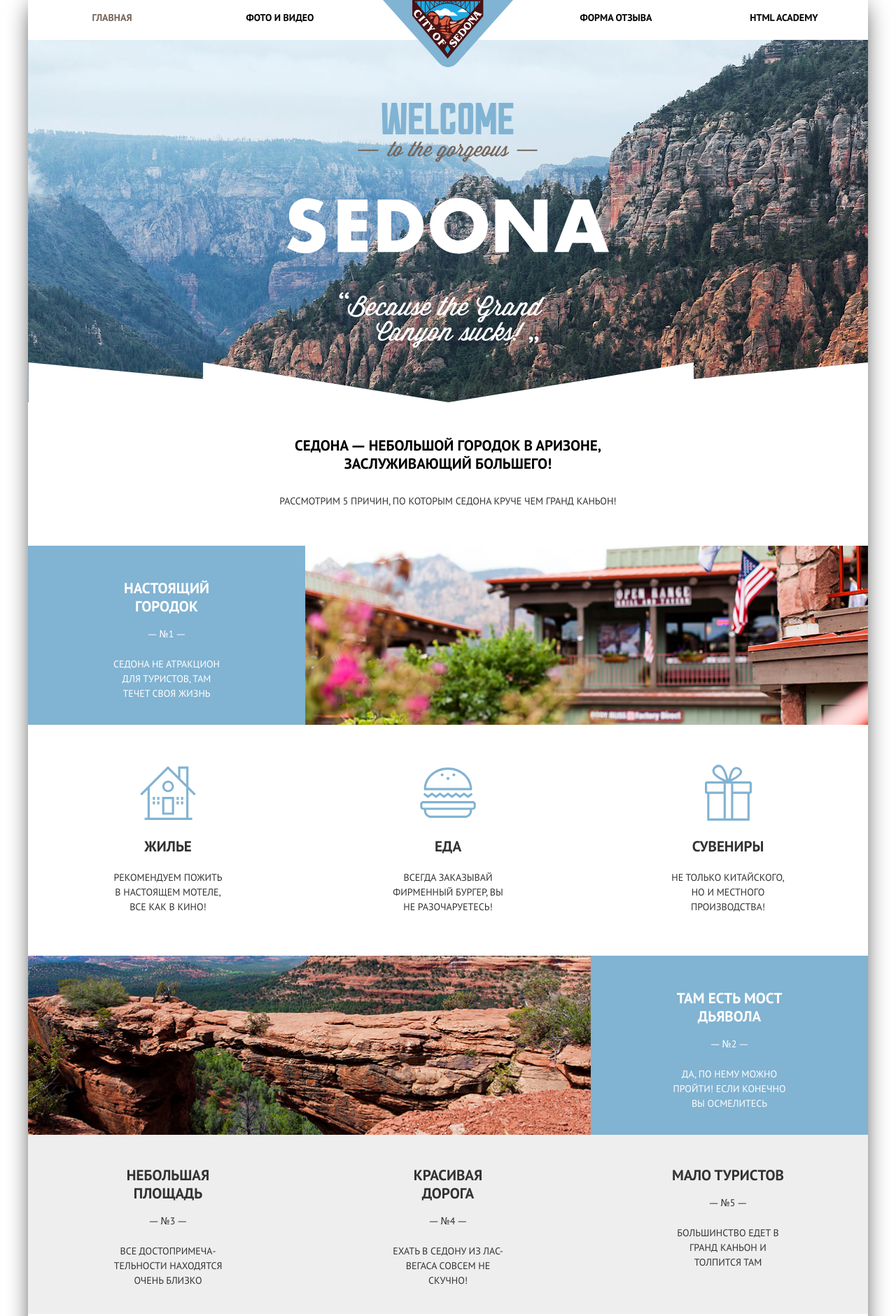
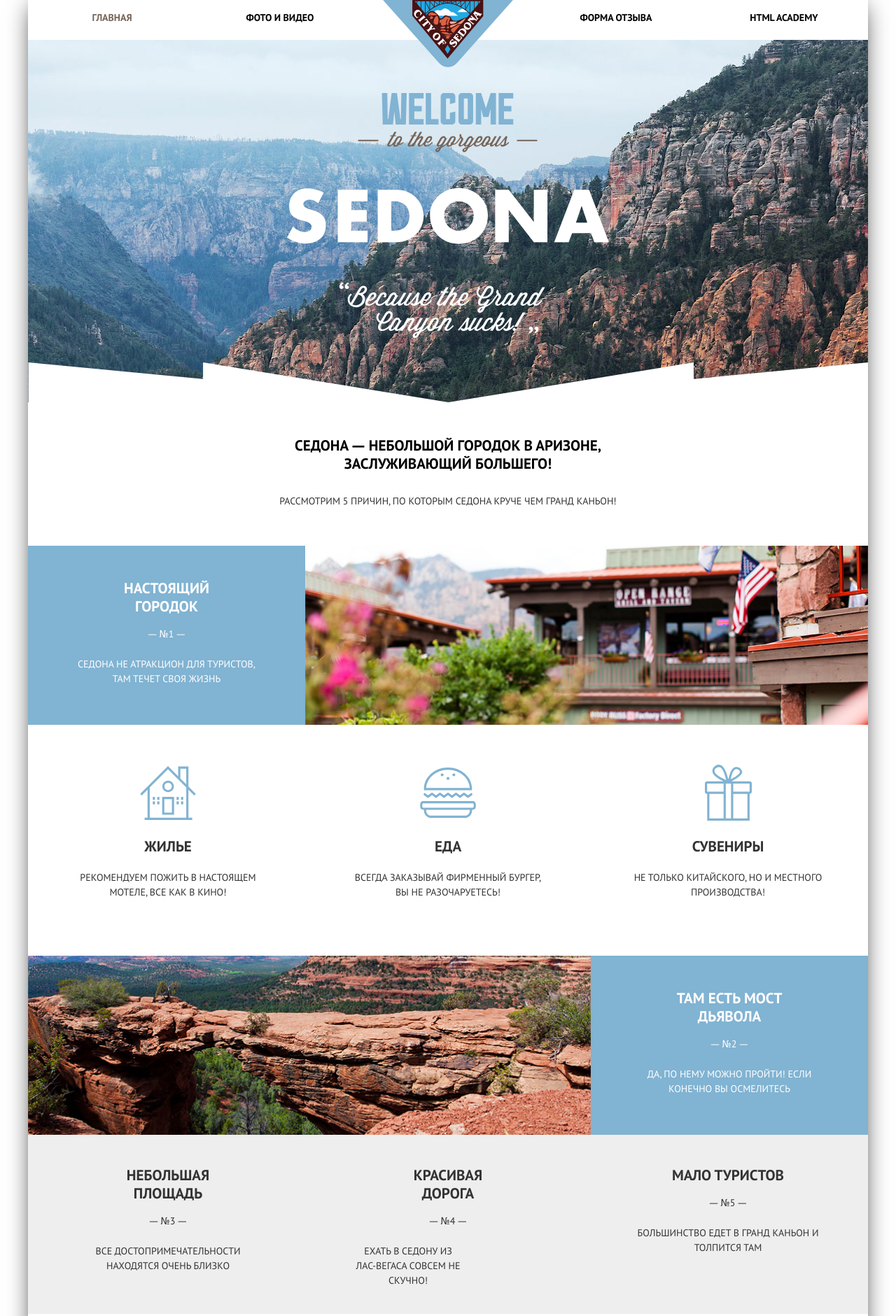
Before and after one commit to perian/Sedona, a website: page index.html in a window 1280 px wide. Shown: the top 1881 px of the page at 70% size. Drawn offline with nearby package versions, Linux system fonts and the light colour scheme; some packages are replaced by stand-ins of ours; files that its build step writes are made by us from their sources.

Commit message:
Исправление багов кроссбраузерности

```diff
--- a/index.html
+++ b/index.html
@@ -34,8 +34,8 @@
           <li class="page-header__logo">
             <picture>
               <source media="(min-width: 1200px)" srcset="img/logo-sedona-desktop.svg">
-                <source media="(min-width: 768px)" srcset="img/logo-sedona-tablet.svg">
-              <img src="img/logo-sedona-mobile.svg" alt="Логотип Седона">
+              <source media="(min-width: 768px)" srcset="img/logo-sedona-tablet.svg">
+              <img src="img/logo-sedona-mobile.svg" width="102" height="84" alt="Логотип Седона">
             </picture>
           </li>
         </ul>
@@ -45,7 +45,7 @@
       <div class="intro__background">
         <div class="intro__wrapper">
           <h1 class="intro__header">
-            <img src="img/text-sedona-index.svg" alt="Добро пожаловать в прекрасную Седону">
+            <img src="img/text-sedona-index.svg" width="280" height="214" alt="Добро пожаловать в прекрасную Седону">
           </h1>
         </div>
       </div>
@@ -77,7 +77,7 @@
           <picture>
             <source media="(min-width: 1200px)" srcset="img/photo-city@1x.jpg 1x, img/photo-city@2x.jpg 2x">
             <source media="(min-width: 768px)" srcset="img/photo-city-tablet@1x.jpg 1x, img/photo-city-tablet@2x.jpg 2x">
-            <img src="img/photo-city-mobile@1x.jpg" srcset="img/photo-city-mobile@2x.jpg 2x" alt="Настоящий город">
+            <img src="img/photo-city-mobile@1x.jpg" srcset="img/photo-city-mobile@2x.jpg 2x" width="320" height="260" alt="Настоящий город">
           </picture>
         </div>
       </section>
@@ -123,7 +123,7 @@
           <picture>
             <source media="(min-width: 1200px)" srcset="img/photo-bridge@1x.jpg 1x, img/photo-bridge@2x.jpg 2x">
             <source media="(min-width: 768px)" srcset="img/photo-bridge-tablet@1x.jpg 1x, img/photo-bridge-tablet@2x.jpg 2x">
-            <img src="img/photo-bridge-mobile@1x.jpg" srcset="img/photo-bridge-mobile@2x.jpg 2x" alt="Мост Дьявола">
+            <img src="img/photo-bridge-mobile@1x.jpg" srcset="img/photo-bridge-mobile@2x.jpg 2x" width="320" height="260" alt="Мост Дьявола">
           </picture>
         </div>
       </section>
@@ -143,7 +143,7 @@
           <div class="reason__wrapper">
             <h3 class="reason__title">Красивая дорога</h3>
             <p class="reason__number">— №4 —</p>
-            <p class="reason__text">
+            <p class="reason__text  reason__text--tight">
               Ехать в Седону из Лас-Вегаса совсем не скучно!
             </p>
           </div>
--- a/sass/blocks/intro.scss
+++ b/sass/blocks/intro.scss
@@ -22,40 +22,66 @@
   width: 100%;
   height: 389px;
 
+  background: url("../img/bg-intro-triangle-mobile.svg") no-repeat 0 100%,
+  url("../img/bg-back-mobile@1x.jpg") no-repeat center;
   background-color: #81b3d2;
-  background: url("../img/bg-intro-triangle-mobile.svg") no-repeat 0 100%,
-              url("../img/bg-back-mobile@1x.jpg") no-repeat center;
   background-size: 100%, cover;
-
-  @include retina {
-    background-image: url("../img/bg-intro-triangle-mobile.svg"),
-                      url("../img/bg-back-mobile@2x.jpg");
-  };
 
   @include tablet {
     height: 518px;
+
     background-image: url("../img/bg-intro-triangle-tablet.svg"),
-                      url("../img/bg-back-tablet@1x.jpg");
+    url("../img/bg-back-tablet@1x.jpg");
 
     @include retina {
       background-image: url("../img/bg-intro-triangle-tablet.svg"),
-                        url("../img/bg-back-tablet@2x.jpg")
-    };
+      url("../img/bg-back-tablet@2x.jpg");
+    }
   }
-
   @include desktop {
     background-image: url("../img/bg-intro-triangle-desktop.svg"),
-                      url("../img/bg-back-desktop@1x.jpg");
+    url("../img/bg-back-desktop@1x.jpg");
+
     @include retina {
       background-image: url("../img/bg-intro-triangle-desktop.svg"),
-                        url("../img/bg-back-desktop@2x.jpg");
-    };
+      url("../img/bg-back-desktop@2x.jpg");
+    }
+  }
+  @include retina {
+    background-image: url("../img/bg-intro-triangle-mobile.svg"),
+    url("../img/bg-back-mobile@2x.jpg");
   }
 }
 
 .intro__header {
   margin: 0;
-  padding-top: 90px;
+
+  & img {
+    width: 280px;
+    height: 214px;
+    margin-top: 90px;
+
+    @include tablet {
+      width: 460px;
+      height: 350px;
+      margin-top: 76px;
+    }
+  }
+
+  &--short img {
+    width: 229px;
+    height: 39px;
+    margin-top: 52px;
+
+    @include tablet {
+      width: 460px;
+      height: 78px;
+      margin-top: 95px;
+    }
+    @include desktop {
+      margin-top: 102px;
+    }
+  }
 }
 
 .intro__description {
@@ -71,8 +97,8 @@
 
 .intro__title {
   margin: 0;
+  margin-bottom: 27px;
   padding: 0 5px;
-  margin-bottom: 27px;
 
   font-weight: bold;
   font-size: 18px;
@@ -80,12 +106,14 @@
 
   @include tablet {
     padding: 0 55px;
+
     font-size: 21px;
   }
 }
 
 .intro__text {
   margin: 0;
+
   font-size: 14px;
 }
 
@@ -101,9 +129,8 @@
   @include tablet {
     height: 290px;
   }
-
   @include desktop {
-    height: 300px
+    height: 300px;
   }
 }
 
@@ -115,7 +142,6 @@
     min-height: 230px;
     padding-top: 74px;
   }
-
   @include desktop {
     min-height: 252px;
     padding-top: 110px;
@@ -128,25 +154,14 @@
   }
 }
 
-.intro--small .intro__header {
-  padding-top: 50px;
+.intro--small .intro__title {
+  margin-bottom: 25px;
 
   @include tablet {
-    padding-top: 93px;
+    margin-bottom: 30px;
+
+    font-size: 30px;
   }
-
-  @include desktop {
-    padding-top: 100px;
-  }
-}
-
-.intro--small .intro__title {
-  margin-bottom: 25px;
-  @include tablet {
-    font-size: 30px;
-    margin-bottom: 30px;
-  }
-
   @include desktop {
     margin-bottom: 33px;
   }
--- a/sass/blocks/main-nav.scss
+++ b/sass/blocks/main-nav.scss
@@ -25,6 +25,7 @@
   @include tablet {
     display: flex;
     justify-content: space-around;
+    height: 83px;
   }
 }
 
@@ -81,6 +82,7 @@
 
   & a {
     display: block;
+
     font-weight: bold;
     font-size: 18px;
     line-height: 40px;
--- a/sass/blocks/page-footer.scss
+++ b/sass/blocks/page-footer.scss
@@ -14,13 +14,12 @@
 }
 
 .page-footer__wrapper {
-  @include container;
-
   @include tablet {
     display: flex;
     justify-content: space-between;
     align-items: center;
   }
+  @include container;
 }
 
 .page-footer__site-link {
@@ -48,7 +47,7 @@
 }
 
 .page-footer__social {
-  margin-bottom: 42px;
+  margin-bottom: 37px;
 
   @include tablet {
     margin-bottom: 0;
--- a/sass/blocks/page-header.scss
+++ b/sass/blocks/page-header.scss
@@ -1,5 +1,14 @@
 .page-header__logo {
-  height: 83px;
+  height: 82px;
 
   text-align: center;
+  & img {
+    width: 102px;
+    height: 84px;
+
+    @include desktop {
+      width: 188px;
+      height: 96px;
+    }
+  }
 }
--- a/sass/blocks/photo-post.scss
+++ b/sass/blocks/photo-post.scss
@@ -15,9 +15,9 @@
 
     border: none;
   }
-
   @include desktop {
     position: relative;
+
     color: $white;
   }
 }
@@ -26,7 +26,6 @@
   @include tablet {
     width: 324px;
   }
-
   @include desktop {
     flex-grow: 1;
   }
@@ -87,11 +86,10 @@
 
     background-color: $bg-grey;
   }
-
   @include desktop {
     position: absolute;
+    bottom: 0;
     left: 0;
-    bottom: 0;
 
     width: 100%;
 
@@ -103,7 +101,6 @@
   @include tablet {
     background-color: #eaeaea;
   }
-
   @include desktop {
     background-color: $bg-black-transparent;
   }
@@ -143,11 +140,9 @@
   outline: none;
 
   fill: $grey-light;
-
   @include tablet {
     fill: #a9a9a9;
   }
-
   @include desktop {
     fill: #ffffff;
   }
--- a/sass/blocks/reason.scss
+++ b/sass/blocks/reason.scss
@@ -18,12 +18,12 @@
   width: 280px;
   margin: auto;
 
-  @include desktop {
-    width: 270px;
-  }
   @include tablet {
     width: 162px;
     padding: 0;
+  }
+  @include desktop {
+    width: 270px;
   }
 }
 
@@ -73,13 +73,13 @@
   font-size: 18px;
   line-height: 26px;
 
-  @include desktop {
-    margin-bottom: 16px;
-  }
   @include tablet {
     width: 160px;
 
     font-size: 21px;
+  }
+  @include desktop {
+    margin-bottom: 16px;
   }
 }
 
@@ -96,6 +96,12 @@
   margin: 0;
 
   word-wrap: break-word;
+}
+
+.reason__text--tight {
+  @include tablet {
+    width: 156px;
+  }
 }
 
 .reason__text .hidden {
--- a/sass/blocks/video-post.scss
+++ b/sass/blocks/video-post.scss
@@ -1,7 +1,7 @@
 .video-post {
   width: 320px;
   margin: 0 auto;
-  margin-bottom: 103px;
+  margin-bottom: 102px;
   padding-top: 18px;
 
   font-size: 14px;
@@ -13,24 +13,25 @@
   border-top: 1px solid $grey-dark;
 
   @include tablet {
-    margin-bottom: 82px;
+    width: 648px;
+    margin-bottom: 38px;
     padding-top: 42px;
-    width: 648px;
+
     border: none;
   }
-
   @include desktop {
-    padding-top: 46px;
     width: 800px;
+    margin-bottom: 83px;
   }
 }
 
 .video-post__wrapper {
   width: 280px;
   margin: 0 auto;
+
   @include tablet {
     width: 648px;
-  };
+  }
 }
 
 .video-post video {
@@ -44,6 +45,11 @@
 
 .video-post__header {
   text-align: center;
+
+  @include tablet {
+    width: 415px;
+    margin: 0 auto;
+  }
 }
 
 .video-post__title {
@@ -51,25 +57,30 @@
   font-size: 18px;
   line-height: 26px;
   color: $black;
+
   @include tablet {
-    font-size: 30px
+    font-size: 30px;
   }
 }
 
 .video-post__text {
   margin-top: 26px;
   margin-bottom: 35px;
+
+  word-spacing: 1px;
+
   @include tablet {
-    margin: 29px 0;
+    margin-top: 29px;
+    margin-bottom: 75px;
+
+    word-spacing: normal;
   }
-
   @include desktop {
     margin-top: 30px;
-    margin-bottom: 72px;
   }
 }
 
-.promo-video__video-wrap {
+.video-post__video-wrap {
   position: relative;
 }
 
@@ -81,61 +92,78 @@
 
   display: flex;
   flex-wrap: wrap;
+  align-items: center;
   height: 111px;
 
   font-size: 0;
   line-height: 0;
 
   @include mobile-width-only {
+    justify-content: space-between;
     width: 280px;
     margin: auto;
+    padding: 0 25px;
+
+    box-shadow: inset 0 -66px $bg-grey,
+    inset 0 45px $bg-black-transparent;
   }
+  @include tablet {
+    bottom: 7px;
 
-  @include tablet {
     height: 93px;
-    bottom: 7px;
+
     background-color: $bg-black-transparent;
   }
 }
 
 .video-controls__wrap button {
-  width: 50px;
+  height: 22px;
+  padding: 0;
 
+  background-color: transparent;
   border: none;
   outline: none;
-  background-color: transparent;
 
   @include mobile-width-only {
     align-self: flex-start;
-    height: 66px;
-    background: $bg-grey;
+  }
+  @include tablet {
+    margin: 0 auto;
   }
 }
 
 .video-controls__rewind {
-  flex-grow: 1;
-  padding: 0 15px;
+  width: 386px;
+  height: 22px;
 
   outline: none;
 
   @include mobile-width-only {
+    align-self: flex-start;
+    width: 230px;
     height: 45px;
-    width: 100%;
-    align-self: flex-start;
-    background-color: $bg-black-transparent
+  }
+  @include tablet {
+    margin: 0 auto;
+  }
+  @include desktop {
+    width: 586px;
   }
 }
 
 .video-controls__progress-bar {
   position: relative;
   top: 22.5px;
+  right: 0;
   left: 0;
-  right: 0;
+
   height: 0;
+
   border-top: 3px solid rgba(255, 255, 255, 0.3);
+  cursor: pointer;
 
   @include tablet {
-    top: 46.5px;
+    top: 9.5px;
   }
 }
 
@@ -147,25 +175,28 @@
   width: 9px;
   height: 9px;
 
+  background-color: $white;
   border-radius: 50%;
-  background-color: $white;
+  cursor: pointer;
 
   @include tablet {
-    top: 40.5px;
+    top: 3.5px;
     left: 112px;
   }
 }
 
 .video-controls__replay-btn {
-  display: flex;
-  flex-grow: 1;
-  justify-content: flex-start;
-  padding-left: 15px;
-
   @include tablet {
+    display: flex;
     flex-grow: 0;
     order: -1;
     padding-left: 25px;
+  }
+}
+
+.video-controls__subtitles-btn {
+  @include mobile-width-only {
+    margin-left: 104px;
   }
 }
 
@@ -173,7 +204,6 @@
 .video-controls__subtitles-icon,
 .video-controls__fullscreen-icon {
   fill: #5c6870;
-
   @include tablet {
     fill: $white;
   }
--- a/sass/global/form.scss
+++ b/sass/global/form.scss
@@ -15,7 +15,6 @@
     width: 648px;
     padding: 0;
   }
-
   @include desktop {
     width: 960px;
   }
@@ -58,7 +57,6 @@
   @include tablet {
     display: none;
   }
-
   @include desktop {
     display: inline;
   }
@@ -81,6 +79,7 @@
 .form__input {
   flex: 1;
   width: 100%;
+  min-width: 1px;
   height: 58px;
   padding: 20px;
   padding-left: 24px;
@@ -148,7 +147,6 @@
     padding: 27px;
     padding-top: 15px;
   }
-
   @include desktop {
     padding: 20px;
     padding-top: 12px;
@@ -171,11 +169,10 @@
   min-height: 305px;
 
   @include tablet {
-    flex-basis: 50%;
+    width: 50%;
     min-height: 402px;
     padding-left: 62px;
   }
-
   @include desktop {
     padding-left: 79px;
   }
@@ -187,7 +184,6 @@
 
     text-align: start;
   }
-
   @include desktop {
     margin-bottom: 60px;
   }
@@ -213,10 +209,9 @@
   min-height: 317px;
 
   @include tablet {
-    flex-basis: 100%;
+    width: 100%;
     min-height: 321px;
   }
-
   @include desktop {
     min-height: 223px;
   }
@@ -227,7 +222,6 @@
     margin-top: -13px;
     margin-bottom: 24px;
   }
-
   @include desktop {
     margin-bottom: 73px;
   }
@@ -245,7 +239,6 @@
   @include tablet {
     margin-bottom: 25px;
   }
-
   @include desktop {
     display: flex;
     align-items: center;
@@ -309,8 +302,8 @@
   min-height: 288px;
 
   @include tablet {
-    flex-basis: 50%;
     order: -2;
+    width: 50%;
     padding-right: 50px;
   }
 }
@@ -392,10 +385,9 @@ input[type="radio"]:checked:active ~ label::before {
   min-height: 410px;
 
   @include tablet {
-    flex-basis: 100%;
+    width: 100%;
     min-height: 293px;
   }
-
   @include desktop {
     min-height: 203px;
   }
@@ -421,7 +413,6 @@ input[type="radio"]:checked:active ~ label::before {
     align-content: space-between;
     min-height: 146px;
   }
-
   @include desktop {
     flex-wrap: nowrap;
     justify-content: space-between;
@@ -528,13 +519,12 @@ input[type="checkbox"]:checked ~ label:active::before {
 
   @include tablet {
     display: flex;
-    flex-basis: 100%;
     flex-wrap: wrap;
     justify-content: space-between;
     align-content: flex-start;
+    width: 100%;
     margin-bottom: 66px;
   }
-
   @include desktop {
     margin-bottom: 70px;
   }
@@ -573,8 +563,9 @@ input[type="checkbox"]:checked ~ label:active::before {
 }
 
 .form__send-response-btn:active {
+  color: $white-transparent;
+
   background-color: $btn-down;
-  color: $white-transparent;
 }
 
 .form__send-response-btn:disabled {
@@ -591,7 +582,6 @@ input[type="checkbox"]:checked ~ label:active::before {
 
     background: $white;
   }
-
   @include desktop {
     width: 40%;
   }
--- a/sass/style.scss
+++ b/sass/style.scss
@@ -38,6 +38,7 @@ body {
 }
 
 img {
+  width: 100%;
   max-width: 100%;
   height: auto;
 }
```
Also changed, not shown: form.html (+4 -4 lines), photo.html (+12 -12 lines).
